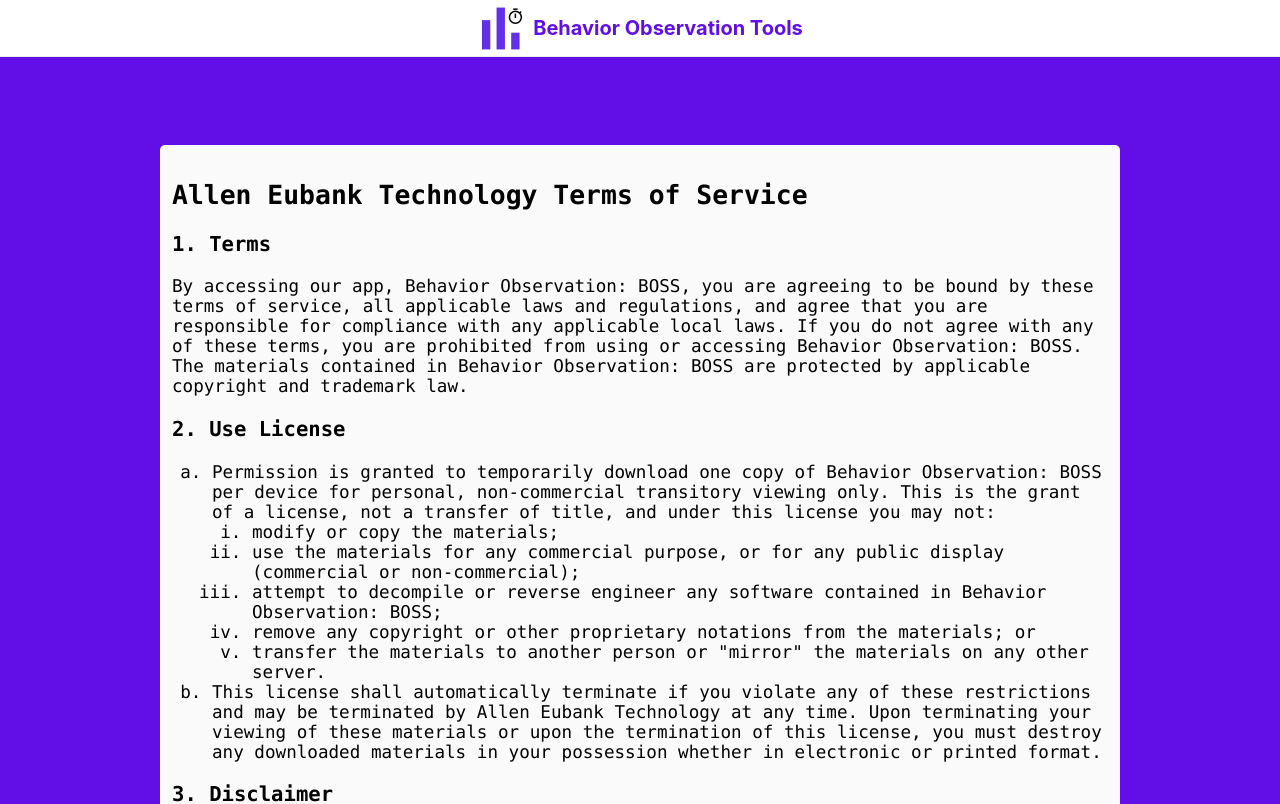
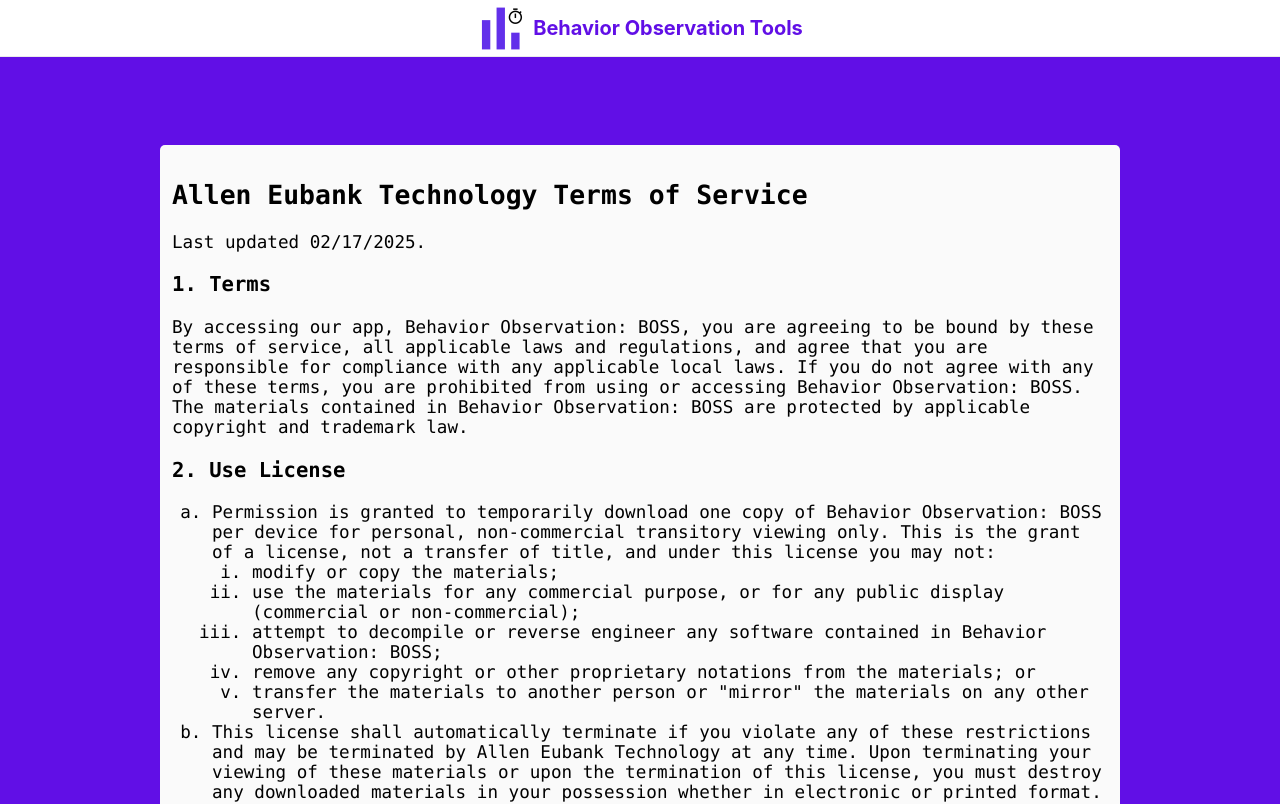
Before and after one commit to adeubank/www.behaviorobservationtools.com, a Next.js app: page /terms in a window 1280 px wide. Shown: the top 804 px of the page. Built offline with nearby package versions, Linux system fonts and the light colour scheme.

Commit message:
add last updated at

```diff
--- a/pages/terms.js
+++ b/pages/terms.js
@@ -7,6 +7,9 @@
       <div className={styles.grid}>
         <div className={styles.code}>
           <h2>Allen Eubank Technology Terms of Service</h2>
+
+          <p>Last updated 02/17/2025.</p>
+
           <h3>1. Terms</h3>
           <p>
             By accessing our app, Behavior Observation: BOSS, you are agreeing
```
